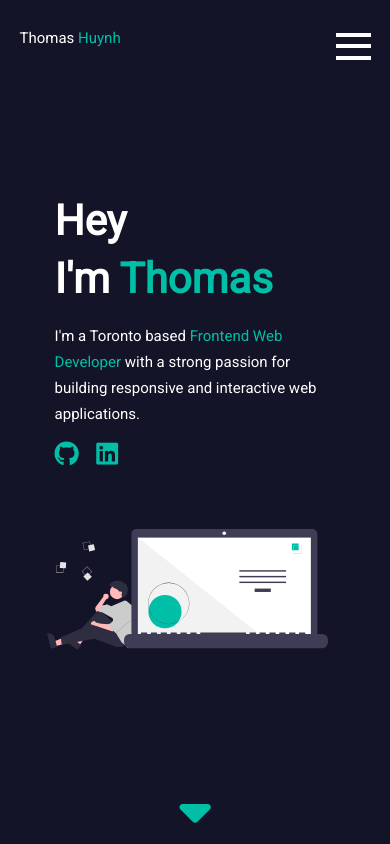
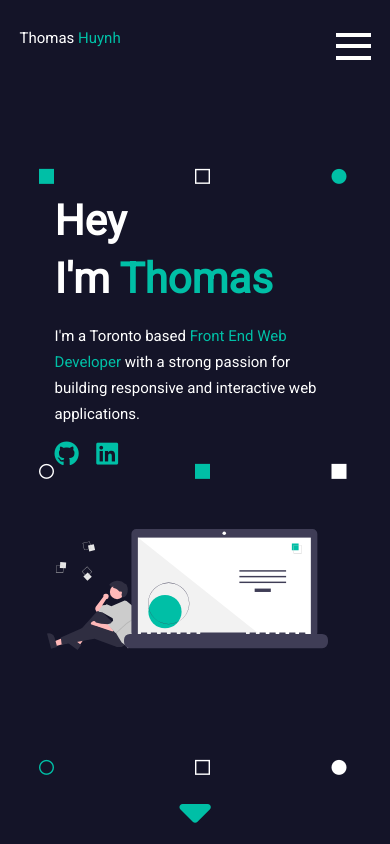
Before and after one commit to thomasthuynh/thomasHuynhPortfolio, a plain HTML site: page index.html in a window 390 px wide. Shown: the top 844 px of the page. Drawn offline with nearby package versions, Linux system fonts and the light colour scheme.

Commit message:
added background shapes to header, added additional image to project two

```diff
--- /dev/null
+++ b/background.js
@@ -0,0 +1,15 @@
+const scale = 1 / 20;
+
+const moveBackground = (event) => {
+    const shapes = document.querySelectorAll('.shape');
+    const x = event.clientX * scale;
+    const y = event.clientY * scale;
+
+    shapes.forEach((shape, index) => {
+        const isOdd = index % 2 !== 0;
+        const directionValue = isOdd ? -1 : 1;
+        shape.style.transform = `translate(${x * directionValue}px, ${y * directionValue}px)`;
+    })
+}
+
+// translate(${x * directionValue}px, ${y * directionValue}px)
--- a/index.html
+++ b/index.html
@@ -16,7 +16,7 @@
 
 </head>
 <body>
-    <header>
+    <header onmousemove="moveBackground(event)">
         <div class="wrapper"> <!-- START .wrapper -->
             <div class="logoNavContainer">
                 <p class="logo">Thomas <span class="neonText">Huynh</span></p>
@@ -39,7 +39,7 @@
                 <div class="headerText">
                     <h1>Hey</h1>
                     <h1>I'm <span class="neonText">Thomas</span></h1>
-                    <p>I'm a Toronto based <span class="neonText">Frontend Web Developer</span> with a strong passion for building responsive and interactive web applications.</p>
+                    <p>I'm a Toronto based <span class="neonText">Front End Web Developer</span> with a strong passion for building responsive and interactive web applications.</p>
                     <a href="https://github.com/thomasthuynh" target="_blank"><i class="fa-brands fa-github"></i></a>
                     <a href="https://www.linkedin.com/in/thomasthuynh/" target="_blank"><i class="fa-brands fa-linkedin"></i></a>
                 </div>
@@ -53,6 +53,17 @@
                 <a href="#technologyStack"><i class="fa-solid fa-caret-down"></i></a>
             </div>
         </div> <!-- END .wrapper -->
+
+        <i class="fa-solid fa-square-full shape shapeOne"></i>
+        <i class="fa-regular fa-square-full shape shapeTwo"></i>
+        <i class="fa-solid fa-circle shape shapeThree"></i>
+        <i class="fa-regular fa-circle shape shapeFour"></i>
+        <i class="fa-solid fa-square-full shape shapeFive"></i>
+        <i class="fa-solid fa-square-full shape shapeSix"></i>
+        <i class="fa-regular fa-circle shape shapeSeven"></i>
+        <i class="fa-regular fa-square-full shape shapeEight"></i>
+        <i class="fa-solid fa-circle shape shapeNine"></i>
+
     </header>
 
     <section id="technologyStack" class="technologyStack">
@@ -193,6 +204,7 @@
                         <div class="swiper-wrapper">
                             <div class="swiper-slide"><img src="./images/Whos That Pokemon Home.png" alt=""></div>
                             <div class="swiper-slide"><img src="./images/Whos That Pokemon Main.png" alt=""></div>
+                            <div class="swiper-slide"><img src="./images/Whos That Pokemon Search.png" alt=""></div>
                         </div>
 
                         <div class="swiper-pagination"></div>
@@ -297,5 +309,6 @@
 
     <script src="./swiper.js"></script>
     <script src="./hamburgerMenu.js"></script>
+    <script src="./background.js"></script>
 </body>
 </html>
--- a/styles/sass/partials/global/_general.scss
+++ b/styles/sass/partials/global/_general.scss
@@ -34,6 +34,11 @@ body {
     background-color: v.$primaryColour;
 }
 
+section:nth-of-type(even),
+footer {
+    background-color: v.$primaryColour;
+}
+
 section:nth-of-type(odd) {
     background-color: v.$secondaryColour;
 }
--- a/styles/sass/partials/mediaQueries/_width400px.scss
+++ /dev/null
@@ -1,11 +0,0 @@
-@use '../global/variables' as v;
-
-@media (max-width: 400px) {
-
-// My Projects
-
-    .carousel {
-        height: 18rem;
-    }
-
-}
--- a/styles/sass/partials/mediaQueries/_width560px.scss
+++ /dev/null
@@ -1,11 +0,0 @@
-@use '../global/variables' as v;
-
-@media (max-width: 560px) {
-
-// My Projects
-
-    .carousel {
-        height: 26rem;
-    }
-
-}
--- a/styles/sass/partials/mediaQueries/_width760px.scss
+++ /dev/null
@@ -1,11 +0,0 @@
-@use '../global/variables' as v;
-
-@media (max-width: 760px) {
-
-// My Projects
-
-    .carousel {
-        height: 35rem;
-    }
-
-}
--- a/styles/sass/partials/sections/_header.scss
+++ b/styles/sass/partials/sections/_header.scss
@@ -109,6 +109,62 @@ nav {
     }
 }
 
+.shape {
+    color: #fff;
+    font-size: 1.5rem;
+    position: fixed;
+    z-index: -1;
+}
+
+.shapeOne {
+    top: 20vh;
+    left: 10vw;
+    color: v.$neon;
+}
+
+.shapeTwo {
+    top: 20vh;
+    left: 50vw;
+}
+
+.shapeThree {
+    top: 20vh;
+    left: 85vw;
+    color: v.$neon;
+}
+
+.shapeFour {
+    top: 55vh;
+    left: 10vw;
+}
+
+.shapeFive {
+    top: 55vh;
+    left: 50vw;
+    color: v.$neon;
+}
+
+.shapeSix {
+    top: 55vh;
+    left: 85vw;
+}
+
+.shapeSeven {
+    top: 90vh;
+    left: 10vw;
+    color: v.$neon;
+}
+
+.shapeEight {
+    top: 90vh;
+    left: 50vw;
+}
+
+.shapeNine {
+    top: 90vh;
+    left: 85vw;
+}
+
 @keyframes fadeRight {
     0% {
         opacity: 0;
--- a/styles/sass/style.scss
+++ b/styles/sass/style.scss
@@ -15,8 +15,5 @@
 @use './partials/mediaQueries/width1200px';
 @use './partials/mediaQueries/width1040px';
 @use './partials/mediaQueries/width880px';
-@use './partials/mediaQueries/width760px';
 @use './partials/mediaQueries/width640px';
-@use './partials/mediaQueries/width560px';
 @use './partials/mediaQueries/width480px';
-@use './partials/mediaQueries/width400px';
```
Also changed, not shown: images/Whos That Pokemon Search.png (added), styles/style.css.
